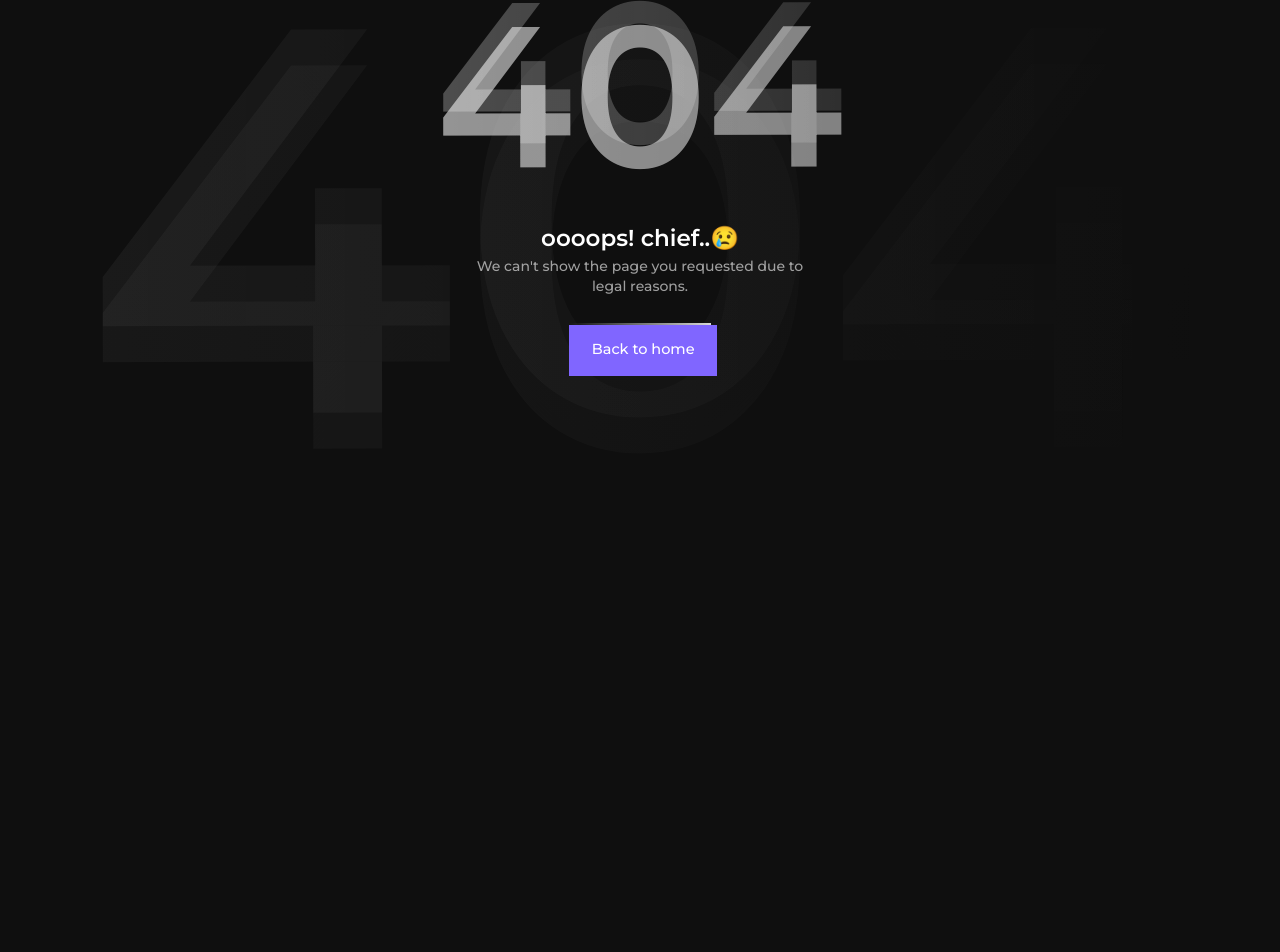
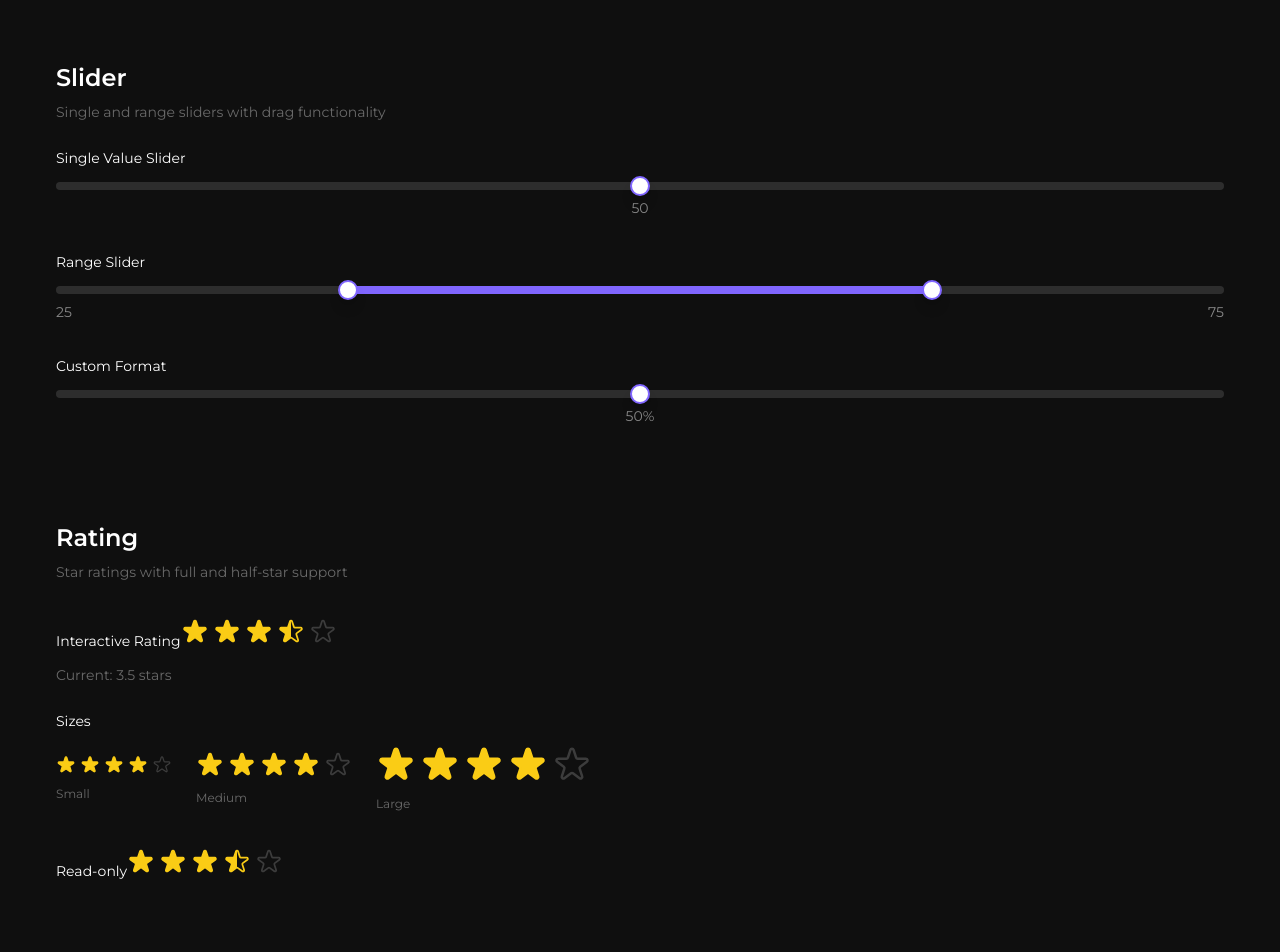
Before and after one commit to Victorola-coder/next-template, a Next.js app: page /advanced-inputs in a window 1280 px wide. Before the commit this address had no page. Shown: the part 179-1131 px from the top of the page. Before the commit the page ends 800 px from the top, so only its background shows below. Built offline with nearby package versions, Linux system fonts and the light colour scheme.

Commit message:
feat: Implement advanced inputs showcase page with various complex UI components.

```diff
--- /dev/null
+++ b/app/advanced-inputs/page.tsx
@@ -0,0 +1,274 @@
+"use client";
+
+import { useState } from "react";
+import {
+  Slider,
+  Rating,
+  TagInput,
+  Combobox,
+  MultiSelect,
+  FileUpload,
+  ColorPicker,
+  Button,
+  Separator,
+} from "../components/ui";
+import { Glow } from "../components/global";
+
+export default function AdvancedInputsShowcase() {
+  const [sliderValue, setSliderValue] = useState(50);
+  const [rangeValue, setRangeValue] = useState([25, 75]);
+  const [rating, setRating] = useState(3.5);
+  const [tags, setTags] = useState<string[]>(["React", "TypeScript"]);
+  const [comboValue, setComboValue] = useState("");
+  const [multiValue, setMultiValue] = useState<string[]>([]);
+  const [files, setFiles] = useState<File[]>([]);
+  const [color, setColor] = useState("#6366F1");
+
+  const comboOptions = [
+    { value: "react", label: "React" },
+    { value: "vue", label: "Vue" },
+    { value: "angular", label: "Angular" },
+    { value: "svelte", label: "Svelte" },
+    { value: "solid", label: "Solid" },
+  ];
+
+  const tagSuggestions = [
+    "JavaScript",
+    "TypeScript",
+    "React",
+    "Next.js",
+    "Tailwind",
+    "Node.js",
+    "Python",
+    "Go",
+  ];
+
+  return (
+    <div className="min-h-screen bg-[#0f0f0f] p-8">
+      <div className="max-w-7xl mx-auto space-y-12">
+        {/* Header */}
+        <div className="text-center space-y-4">
+          <h1 className="text-5xl font-bold text-white">Advanced Input Components</h1>
+          <p className="text-[#FFFFFF80] max-w-2xl mx-auto">
+            Phase 2: Complex input components built from scratch with full functionality
+          </p>
+        </div>
+
+        <Separator />
+
+        {/* Slider */}
+        <Glow className="p-6 space-y-6">
+          <div>
+            <h2 className="text-2xl font-semibold text-white mb-2">Slider</h2>
+            <p className="text-[#FFFFFF60] text-sm">
+              Single and range sliders with drag functionality
+            </p>
+          </div>
+
+          <div className="space-y-8">
+            <div className="space-y-3">
+              <label className="text-sm text-white">Single Value Slider</label>
+              <Slider
+                value={sliderValue}
+                onChange={(val) => setSliderValue(val as number)}
+                min={0}
+                max={100}
+                step={1}
+                showValue
+              />
+            </div>
+
+            <div className="space-y-3">
+              <label className="text-sm text-white">Range Slider</label>
+              <Slider
+                value={rangeValue}
+                onChange={(val) => setRangeValue(val as number[])}
+                min={0}
+                max={100}
+                step={5}
+                showValue
+              />
+            </div>
+
+            <div className="space-y-3">
+              <label className="text-sm text-white">Custom Format</label>
+              <Slider
+                value={sliderValue}
+                onChange={(val) => setSliderValue(val as number)}
+                min={0}
+                max={100}
+                showValue
+                formatValue={(val) => `${val}%`}
+              />
+            </div>
+          </div>
+        </Glow>
+
+        {/* Rating */}
+        <Glow className="p-6 space-y-6">
+          <div>
+            <h2 className="text-2xl font-semibold text-white mb-2">Rating</h2>
+            <p className="text-[#FFFFFF60] text-sm">
+              Star ratings with full and half-star support
+            </p>
+          </div>
+
+          <div className="space-y-6">
+            <div className="space-y-3">
+              <label className="text-sm text-white">Interactive Rating</label>
+              <Rating value={rating} onChange={setRating} precision={0.5} />
+              <p className="text-sm text-[#FFFFFF60]">Current: {rating} stars</p>
+            </div>
+
+            <div className="space-y-3">
+              <label className="text-sm text-white">Sizes</label>
+              <div className="flex items-center gap-6">
+                <div className="space-y-1">
+                  <Rating value={4} size="sm" readOnly />
+                  <p className="text-xs text-[#FFFFFF60]">Small</p>
+                </div>
+                <div className="space-y-1">
+                  <Rating value={4} size="md" readOnly />
+                  <p className="text-xs text-[#FFFFFF60]">Medium</p>
+                </div>
+                <div className="space-y-1">
+                  <Rating value={4} size="lg" readOnly />
+                  <p className="text-xs text-[#FFFFFF60]">Large</p>
+                </div>
+              </div>
+            </div>
+
+            <div className="space-y-3">
+              <label className="text-sm text-white">Read-only</label>
+              <Rating value={3.5} precision={0.5} readOnly />
+            </div>
+          </div>
+        </Glow>
+
+        {/* Tag Input */}
+        <Glow className="p-6 space-y-6">
+          <div>
+            <h2 className="text-2xl font-semibold text-white mb-2">Tag Input</h2>
+            <p className="text-[#FFFFFF60] text-sm">
+              Add and remove tags with suggestions and keyboard navigation
+            </p>
+          </div>
+
+          <div className="space-y-6">
+            <div className="space-y-3">
+              <label className="text-sm text-white">Technologies</label>
+              <TagInput
+                value={tags}
+                onChange={setTags}
+                suggestions={tagSuggestions}
+                placeholder="Type and press Enter..."
+              />
+            </div>
+
+            <div className="space-y-3">
+              <label className="text-sm text-white">Limited Tags (max 5)</label>
+              <TagInput
+                defaultValue={["Tag 1", "Tag 2"]}
+                maxTags={5}
+                placeholder="Add up to 5 tags..."
+              />
+            </div>
+          </div>
+        </Glow>
+
+        {/* Combobox & Multi-Select */}
+        <div className="grid grid-cols-1 md:grid-cols-2 gap-8">
+          <Glow className="p-6 space-y-6">
+            <div>
+              <h2 className="text-2xl font-semibold text-white mb-2">Combobox</h2>
+              <p className="text-[#FFFFFF60] text-sm">
+                Searchable dropdown with keyboard navigation
+              </p>
+            </div>
+
+            <div className="space-y-3">
+              <label className="text-sm text-white">Select Framework</label>
+              <Combobox
+                options={comboOptions}
+                value={comboValue}
+                onChange={setComboValue}
+                placeholder="Choose a framework..."
+              />
+              {comboValue && (
+                <p className="text-sm text-[#FFFFFF60]">
+                  Selected: <span className="text-primary">{comboValue}</span>
+                </p>
+              )}
+            </div>
+          </Glow>
+
+          <Glow className="p-6 space-y-6">
+            <div>
+              <h2 className="text-2xl font-semibold text-white mb-2">Multi-Select</h2>
+              <p className="text-[#FFFFFF60] text-sm">
+                Select multiple options with search
+              </p>
+            </div>
+
+            <div className="space-y-3">
+              <label className="text-sm text-white">Select Frameworks</label>
+              <MultiSelect
+                options={comboOptions}
+                value={multiValue}
+                onChange={setMultiValue}
+                placeholder="Choose frameworks..."
+                maxSelected={3}
+              />
+            </div>
+          </Glow>
+        </div>
+
+        {/* Color Picker */}
+        <Glow className="p-6 space-y-6">
+          <div>
+            <h2 className="text-2xl font-semibold text-white mb-2">Color Picker</h2>
+            <p className="text-[#FFFFFF60] text-sm">
+              Color selection with presets and hex input
+            </p>
+          </div>
+
+          <div className="space-y-6">
+            <div className="space-y-3">
+              <label className="text-sm text-white">Theme Color</label>
+              <ColorPicker value={color} onChange={setColor} />
+            </div>
+
+            <div className="p-4 rounded-lg border border-[#FFFFFF20]" style={{ backgroundColor: color }}>
+              <p className="text-white font-semibold">Preview</p>
+              <p className="text-white/80 text-sm">This box uses the selected color</p>
+            </div>
+          </div>
+        </Glow>
+
+        {/* File Upload */}
+        <Glow className="p-6 space-y-6">
+          <div>
+            <h2 className="text-2xl font-semibold text-white mb-2">File Upload</h2>
+            <p className="text-[#FFFFFF60] text-sm">
+              Drag and drop files with validation and previews
+            </p>
+          </div>
+
+          <FileUpload
+            value={files}
+            onChange={setFiles}
+            accept="image/*,.pdf"
+            maxSize={5 * 1024 * 1024}
+            maxFiles={5}
+            multiple
+          />
+        </Glow>
+
+        {/* Footer */}
+        <div className="text-center text-[#FFFFFF60] text-sm py-8">
+          <p>Phase 2: 7/10 Components Complete • Built from scratch with TypeScript</p>
+        </div>
+      </div>
+    </div>
+  );
+}
```
